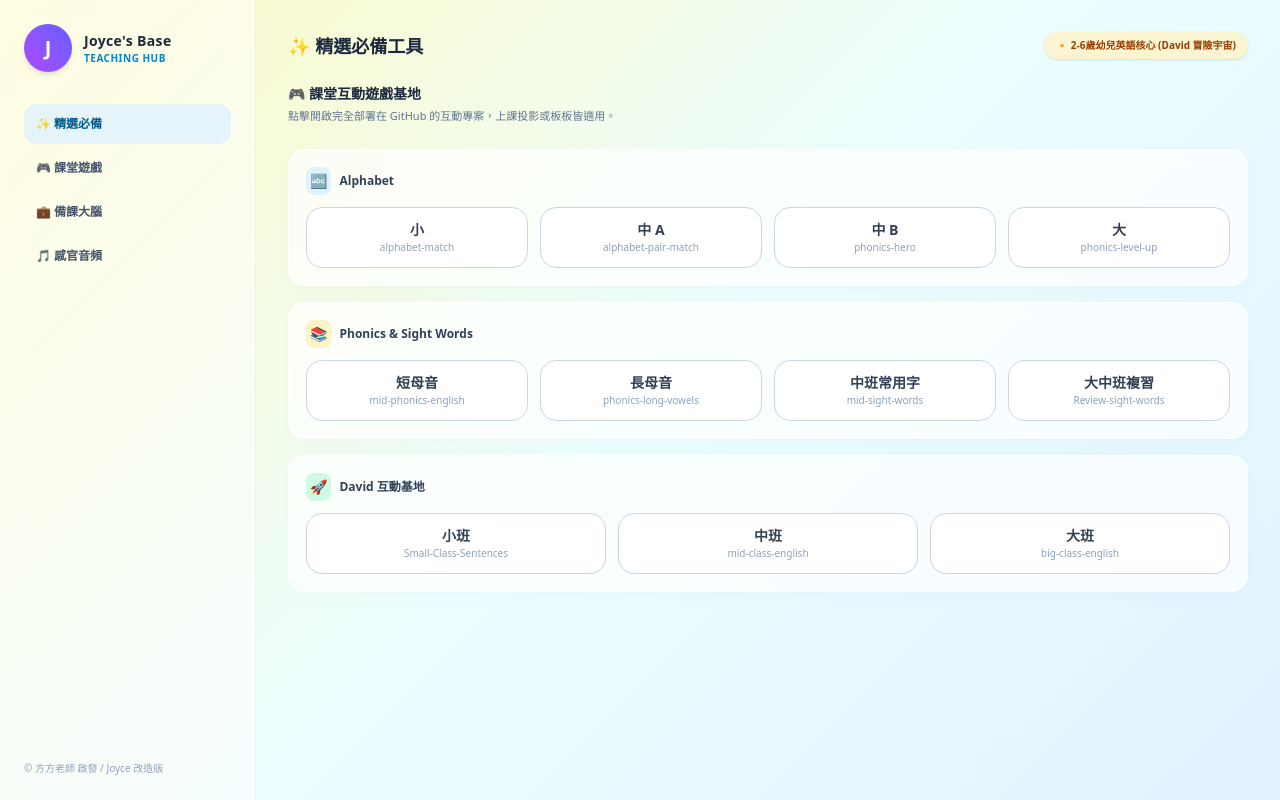
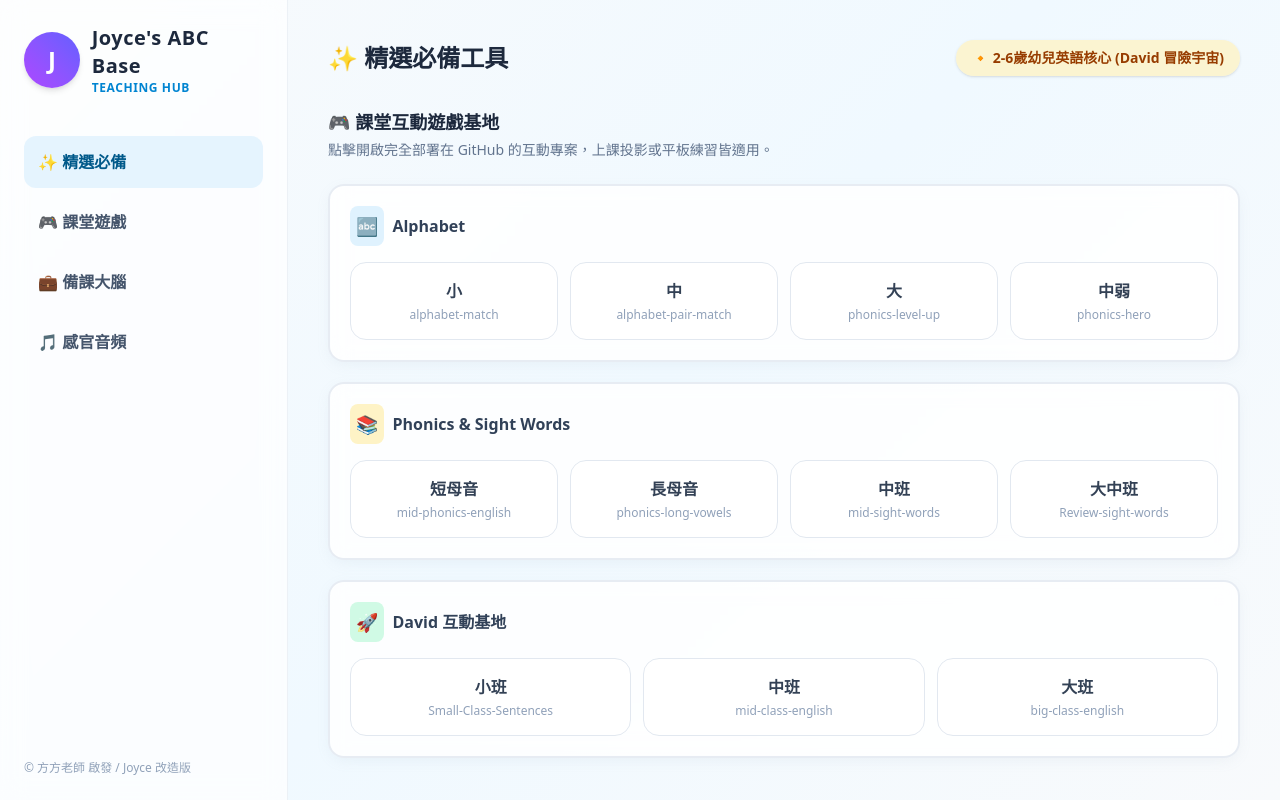
Before and after one commit to Joyce53306/Michelle-ai-box, a plain HTML site: page index.html in a window 1280 px wide. Drawn offline with nearby package versions, Linux system fonts and the light colour scheme.

Commit message:
Update index.html

```diff
--- a/index.html
+++ b/index.html
@@ -3,149 +3,163 @@
 <head>
   <meta charset="UTF-8">
   <meta name="viewport" content="width=device-width, initial-scale=1.0">
-    <title>Joyce Teacher 的幼兒英語教學全能基地</title>
+  <title>Joyce's ABC Base</title>
   <script src="https://cdn.jsdelivr.net/npm/@tailwindcss/browser@4"></script>
   <style>
     body {
-            /* 完美換上你最愛的：柔和溫暖奶油晴空藍漸層 */
-            background: linear-gradient(135deg, #fef9c3 0%, #ecfeff 50%, #e0f2fe 100%);
+      background: linear-gradient(135deg, #f8fafc 0%, #f0f9ff 50%, #f8fafc 100%);
       color: #1e293b;
       font-family: system-ui, -apple-system, sans-serif;
     }
-        /* 配合新色調的微調質感大長條卡片 */
+
     .joyce-strip-card {
-            background: rgba(255, 255, 255, 0.7);
+      background: rgba(255, 255, 255, 0.85);
       backdrop-filter: blur(10px);
-            border: 2px solid rgba(255, 255, 255, 0.5);
-            box-shadow: 0 4px 15px -3px rgba(148, 163, 184, 0.08);
+      border: 2px solid rgba(226, 232, 240, 0.8);
+      box-shadow: 0 4px 15px -3px rgba(148, 163, 184, 0.12);
     }
-        /* 溫柔白底膠囊按鈕 */
+
     .joyce-btn-flat {
       background: #ffffff;
       color: #334155;
-            border: 1px solid #cbd5e1;
+      border: 1.5px solid #e2e8f0;
       border-radius: 1rem;
       transition: all 0.2s ease;
     }
+
     .joyce-btn-flat:hover {
-            background: #f8fafc;
-            border-color: #94a3b8;
-            transform: translateY(-1px);
+      background: #f0f9ff;
+      border-color: #7dd3fc;
+      transform: translateY(-2px);
+      box-shadow: 0 4px 12px rgba(125, 211, 252, 0.2);
     }
   </style>
 </head>
 <body class="min-h-screen flex flex-col md:flex-row">
 
-    <aside class="w-full md:w-64 bg-white/50 backdrop-blur-md p-6 border-b md:border-b-0 md:border-r border-slate-200/50 flex flex-col justify-between">
+  <!-- Sidebar -->
+  <aside class="w-full md:w-72 bg-white/70 backdrop-blur-md p-6 border-b md:border-b-0 md:border-r border-slate-200/60 flex flex-col justify-between">
     <div>
-            <div class="flex items-center gap-3 mb-8">
-                <div class="w-12 h-12 bg-gradient-to-tr from-purple-500 to-indigo-500 rounded-full flex items-center justify-center text-xl font-black text-white shadow-md">
+      <!-- Logo -->
+      <div class="flex items-center gap-3 mb-10">
+        <div class="w-14 h-14 bg-gradient-to-tr from-purple-500 to-indigo-500 rounded-full flex items-center justify-center text-2xl font-black text-white shadow-md">
           J
         </div>
         <div>
-                    <h1 class="text-sm font-bold text-slate-800 tracking-wide">Joyce's Base</h1>
-                    <p class="text-[10px] text-sky-600 font-bold uppercase tracking-wider">TEACHING HUB</p>
+          <h1 class="text-xl font-extrabold text-slate-800 tracking-wide">Joyce's ABC Base</h1>
+          <p class="text-xs text-sky-600 font-bold uppercase tracking-wider">TEACHING HUB</p>
         </div>
       </div>
 
-            <nav class="space-y-1 text-xs font-semibold text-slate-600">
-                <div class="bg-sky-100/80 text-sky-800 p-3 rounded-xl flex items-center gap-2">✨ 精選必備</div>
-                <div class="hover:bg-white/60 p-3 rounded-xl flex items-center gap-2 cursor-pointer transition">🎮 課堂遊戲</div>
-                <div class="hover:bg-white/60 p-3 rounded-xl flex items-center gap-2 cursor-pointer transition">💼 備課大腦</div>
-                <div class="hover:bg-white/60 p-3 rounded-xl flex items-center gap-2 cursor-pointer transition">🎵 感官音頻</div>
+      <!-- Nav -->
+      <nav class="space-y-2 text-base font-semibold text-slate-600">
+        <div class="bg-sky-100/80 text-sky-800 p-3.5 rounded-xl flex items-center gap-2">✨ 精選必備</div>
+        <div class="hover:bg-white/60 p-3.5 rounded-xl flex items-center gap-2 cursor-pointer transition">🎮 課堂遊戲</div>
+        <div class="hover:bg-white/60 p-3.5 rounded-xl flex items-center gap-2 cursor-pointer transition">💼 備課大腦</div>
+        <div class="hover:bg-white/60 p-3.5 rounded-xl flex items-center gap-2 cursor-pointer transition">🎵 感官音頻</div>
       </nav>
     </div>
 
-        <div class="text-[10px] text-slate-400 mt-8">
+    <div class="text-xs text-slate-400 mt-8">
       © 方方老師 啟發 / Joyce 改造版
     </div>
   </aside>
 
-    <main class="flex-1 p-6 md:p-8 overflow-y-auto">
-        <div class="flex flex-col sm:flex-row sm:items-center justify-between gap-4 mb-6">
-            <h2 class="text-lg font-bold text-slate-800 flex items-center gap-2">✨ 精選必備工具</h2>
-            <div class="text-[10px] bg-amber-100/80 text-amber-800 px-3 py-1.5 rounded-full font-bold shadow-sm self-start">
+  <!-- Main -->
+  <main class="flex-1 p-6 md:p-10 overflow-y-auto">
+
+    <!-- Header -->
+    <div class="flex flex-col sm:flex-row sm:items-center justify-between gap-4 mb-8">
+      <h2 class="text-2xl font-extrabold text-slate-800 flex items-center gap-2">✨ 精選必備工具</h2>
+      <div class="text-sm bg-amber-100/80 text-amber-800 px-4 py-2 rounded-full font-bold shadow-sm self-start">
         🔸 2-6歲幼兒英語核心 (David 冒險宇宙)
       </div>
     </div>
 
+    <!-- Subtitle -->
     <div class="mb-6">
-            <h3 class="text-sm font-bold text-slate-800 flex items-center gap-1.5 mb-1">🎮 課堂互動遊戲基地</h3>
-            <p class="text-[11px] text-slate-500">點擊開啟完全部署在 GitHub 的互動專案，上課投影或板板皆適用。</p>
+      <h3 class="text-lg font-bold text-slate-800 flex items-center gap-1.5 mb-1">🎮 課堂互動遊戲基地</h3>
+      <p class="text-sm text-slate-500">點擊開啟完全部署在 GitHub 的互動專案，上課投影或平板練習皆適用。</p>
     </div>
 
-        <div class="space-y-4">
+    <!-- Cards -->
+    <div class="space-y-5">
 
-            <div class="joyce-strip-card rounded-2xl p-4">
-                <div class="flex items-center gap-2 mb-3 text-xs font-bold text-slate-700">
-                    <span class="p-1 bg-sky-100 text-sky-700 rounded-lg text-sm">🔤</span> Alphabet
+      <!-- Alphabet -->
+      <div class="joyce-strip-card rounded-2xl p-5">
+        <div class="flex items-center gap-2 mb-4 text-base font-bold text-slate-700">
+          <span class="p-1.5 bg-sky-100 text-sky-700 rounded-lg text-lg">🔤</span>
+          Alphabet
         </div>
         <div class="grid grid-cols-1 sm:grid-cols-2 lg:grid-cols-4 gap-3">
-                    <a href="https://joyce53306.github.io/Small-Class-Sentences-Practicess/" target="_blank" class="joyce-btn-flat p-3 text-center transition">
-                        <div class="text-sm font-bold">小</div>
-                        <div class="text-[10px] text-slate-400">alphabet-match</div>
+          <a href="https://joyce53306.github.io/alphabet-match/" target="_blank" class="joyce-btn-flat p-4 text-center">
+            <div class="text-base font-bold">小</div>
+            <div class="text-xs text-slate-400 mt-1">alphabet-match</div>
           </a>
-                    <a href="https://joyce53306.github.io/mid-class-english/" target="_blank" class="joyce-btn-flat p-3 text-center transition">
-                        <div class="text-sm font-bold">中 A</div>
-                        <div class="text-[10px] text-slate-400">alphabet-pair-match</div>
+          <a href="https://joyce53306.github.io/alphabet-pair-match/" target="_blank" class="joyce-btn-flat p-4 text-center">
+            <div class="text-base font-bold">中</div>
+            <div class="text-xs text-slate-400 mt-1">alphabet-pair-match</div>
           </a>
-                    <a href="https://joyce53306.github.io/mid-class-english-b/" target="_blank" class="joyce-btn-flat p-3 text-center transition">
-                        <div class="text-sm font-bold">中 B</div>
-                        <div class="text-[10px] text-slate-400">phonics-hero</div>
+          <a href="https://joyce53306.github.io/phonics-level-up/" target="_blank" class="joyce-btn-flat p-4 text-center">
+            <div class="text-base font-bold">大</div>
+            <div class="text-xs text-slate-400 mt-1">phonics-level-up</div>
           </a>
-                    <a href="https://joyce53306.github.io/big-class-english/" target="_blank" class="joyce-btn-flat p-3 text-center transition">
-                        <div class="text-sm font-bold">大</div>
-                        <div class="text-[10px] text-slate-400">phonics-level-up</div>
+          <a href="https://joyce53306.github.io/phonics-hero/" target="_blank" class="joyce-btn-flat p-4 text-center">
+            <div class="text-base font-bold">中弱</div>
+            <div class="text-xs text-slate-400 mt-1">phonics-hero</div>
           </a>
         </div>
       </div>
 
-            <div class="joyce-strip-card rounded-2xl p-4">
-                <div class="flex items-center gap-2 mb-3 text-xs font-bold text-slate-700">
-                    <span class="p-1 bg-amber-100 text-amber-700 rounded-lg text-sm">📚</span> Phonics & Sight Words
+      <!-- Phonics & Sight Words -->
+      <div class="joyce-strip-card rounded-2xl p-5">
+        <div class="flex items-center gap-2 mb-4 text-base font-bold text-slate-700">
+          <span class="p-1.5 bg-amber-100 text-amber-700 rounded-lg text-lg">📚</span>
+          Phonics &amp; Sight Words
         </div>
         <div class="grid grid-cols-1 sm:grid-cols-2 lg:grid-cols-4 gap-3">
-                    <a href="#" class="joyce-btn-flat p-3 text-center transition">
-                        <div class="text-sm font-bold">短母音</div>
-                        <div class="text-[10px] text-slate-400">mid-phonics-english</div>
+          <a href="https://joyce53306.github.io/mid-phonics-english/" target="_blank" class="joyce-btn-flat p-4 text-center">
+            <div class="text-base font-bold">短母音</div>
+            <div class="text-xs text-slate-400 mt-1">mid-phonics-english</div>
           </a>
-                    <a href="#" class="joyce-btn-flat p-3 text-center transition">
-                        <div class="text-sm font-bold">長母音</div>
-                        <div class="text-[10px] text-slate-400">phonics-long-vowels</div>
+          <a href="https://joyce53306.github.io/phonics-long-vowels/" target="_blank" class="joyce-btn-flat p-4 text-center">
+            <div class="text-base font-bold">長母音</div>
+            <div class="text-xs text-slate-400 mt-1">phonics-long-vowels</div>
           </a>
-                    <a href="#" class="joyce-btn-flat p-3 text-center transition">
-                        <div class="text-sm font-bold">中班常用字</div>
-                        <div class="text-[10px] text-slate-400">mid-sight-words</div>
+          <a href="https://joyce53306.github.io/mid-sight-words/" target="_blank" class="joyce-btn-flat p-4 text-center">
+            <div class="text-base font-bold">中班</div>
+            <div class="text-xs text-slate-400 mt-1">mid-sight-words</div>
           </a>
-                    <a href="#" class="joyce-btn-flat p-3 text-center transition">
-                        <div class="text-sm font-bold">大中班複習</div>
-                        <div class="text-[10px] text-slate-400">Review-sight-words</div>
+          <a href="https://joyce53306.github.io/Review-sight-words/" target="_blank" class="joyce-btn-flat p-4 text-center">
+            <div class="text-base font-bold">大中班</div>
+            <div class="text-xs text-slate-400 mt-1">Review-sight-words</div>
           </a>
         </div>
       </div>
 
-            <div class="joyce-strip-card rounded-2xl p-4">
-                <div class="flex items-center gap-2 mb-3 text-xs font-bold text-slate-700">
-                    <span class="p-1 bg-emerald-100 text-emerald-700 rounded-lg text-sm">🚀</span> David 互動基地
+      <!-- David 互動基地 -->
+      <div class="joyce-strip-card rounded-2xl p-5">
+        <div class="flex items-center gap-2 mb-4 text-base font-bold text-slate-700">
+          <span class="p-1.5 bg-emerald-100 text-emerald-700 rounded-lg text-lg">🚀</span>
+          David 互動基地
         </div>
         <div class="grid grid-cols-1 sm:grid-cols-3 gap-3">
-                    <a href="https://joyce53306.github.io/Small-Class-Sentences-Practicess/" target="_blank" class="joyce-btn-flat p-3 text-center transition">
-                        <div class="text-sm font-bold">小班</div>
-                        <div class="text-[10px] text-slate-400">Small-Class-Sentences</div>
+          <a href="https://joyce53306.github.io/Small-Class-Sentences-Practicess/" target="_blank" class="joyce-btn-flat p-4 text-center">
+            <div class="text-base font-bold">小班</div>
+            <div class="text-xs text-slate-400 mt-1">Small-Class-Sentences</div>
           </a>
-                    <a href="https://joyce53306.github.io/mid-class-english/" target="_blank" class="joyce-btn-flat p-3 text-center transition">
-                        <div class="text-sm font-bold">中班</div>
-                        <div class="text-[10px] text-slate-400">mid-class-english</div>
+          <a href="https://joyce53306.github.io/mid-class-english/" target="_blank" class="joyce-btn-flat p-4 text-center">
+            <div class="text-base font-bold">中班</div>
+            <div class="text-xs text-slate-400 mt-1">mid-class-english</div>
           </a>
-                    <a href="https://joyce53306.github.io/big-class-english/" target="_blank" class="joyce-btn-flat p-3 text-center transition">
-                        <div class="text-sm font-bold">大班</div>
-                        <div class="text-[10px] text-slate-400">big-class-english</div>
+          <a href="https://joyce53306.github.io/big-class-english/" target="_blank" class="joyce-btn-flat p-4 text-center">
+            <div class="text-base font-bold">大班</div>
+            <div class="text-xs text-slate-400 mt-1">big-class-english</div>
           </a>
         </div>
       </div>
 
     </div>
   </main>
-
 </body>
 </html>
```
Lines whose indentation alone changed are shown as unchanged.
